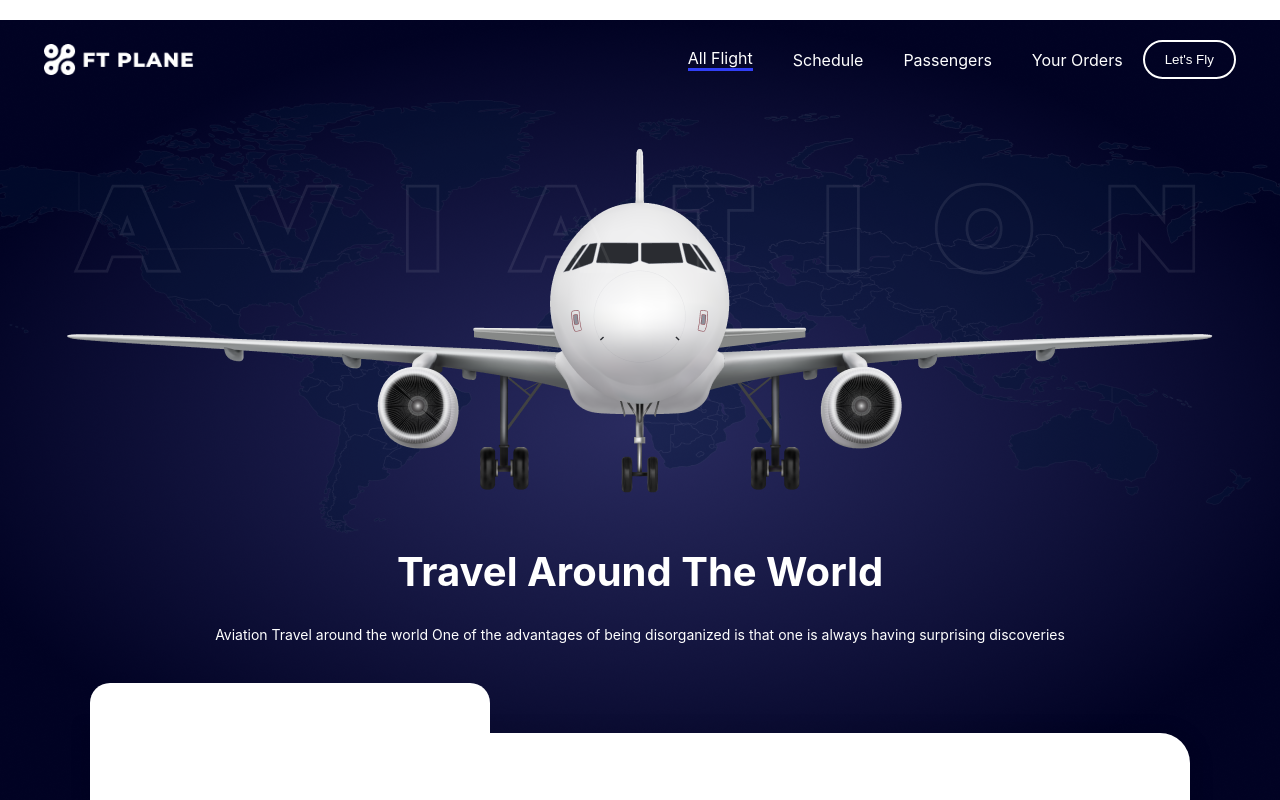
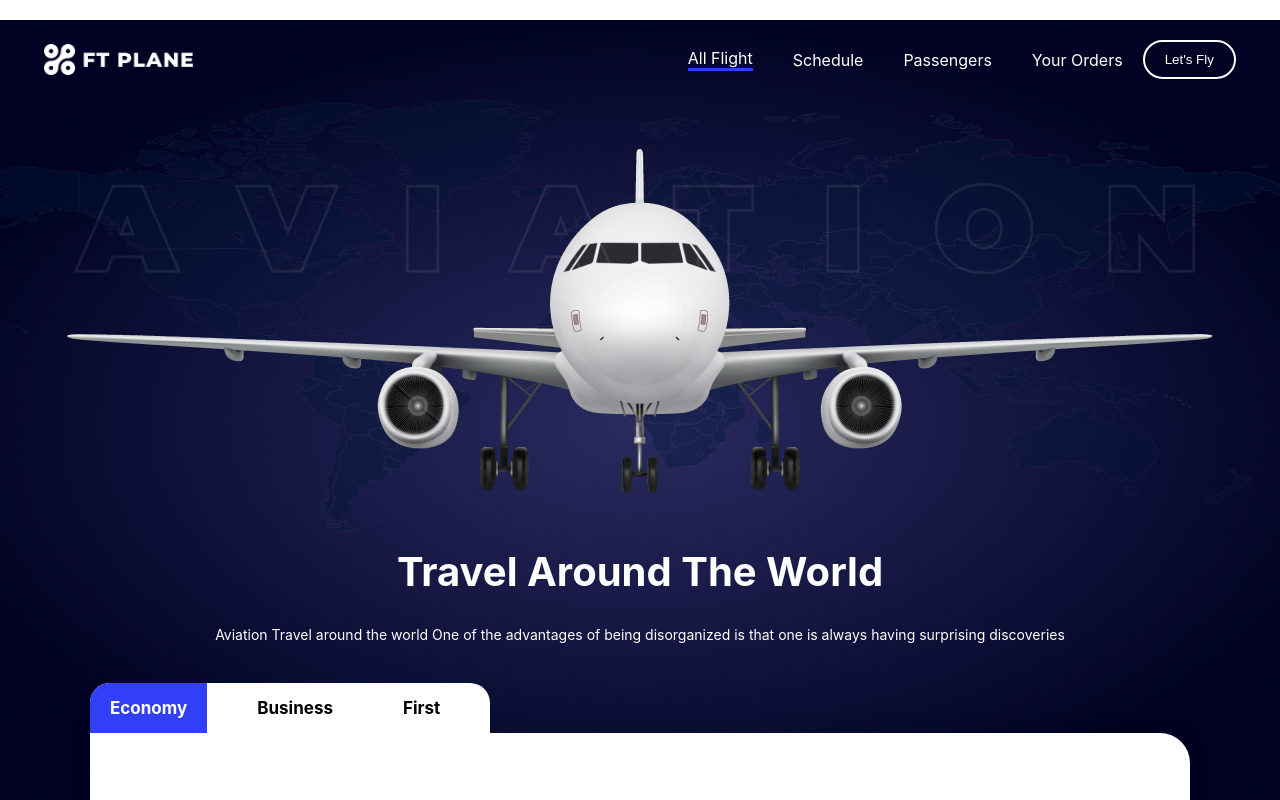
Before and after one commit to DevOlagboye/Aviation-Landpage, a React (Create React App) app: page / in a window 1280 px wide. Shown: the top 800 px of the page. Built offline with nearby package versions, Linux system fonts and the light colour scheme.

Commit message:
Still working on the Booking

```diff
--- a/src/Components/HeroPage/HeroPage.css
+++ b/src/Components/HeroPage/HeroPage.css
@@ -94,3 +94,28 @@
     position: absolute;
     top: -50px;
 }
+
+.booking-category-list {
+    display: flex;
+    justify-content: flex-start;
+}
+
+.booking-category-list h5 {
+    font-size: 17px;
+    margin-top: 15px;
+}
+
+.booking-category div {
+    margin: 0px 30px 0px 0px;
+}
+
+.booking-category div h5 {
+    padding: 0px 20px
+}
+
+.booking-category div.active {
+    background: #313FF7;
+    color: #FFF;
+    height: 50px;
+    border-top-left-radius: 20px;
+}
--- a/src/Components/HeroPage/HeroPage.jsx
+++ b/src/Components/HeroPage/HeroPage.jsx
@@ -24,7 +24,17 @@ const HeroPage = () => {
         </div>
         <div className='booking-container'>
             <div className='booking-category'>
-
+                <div className='booking-category-list'>
+                    <div className='active'>
+                        <h5>Economy</h5>
+                    </div>
+                    <div>
+                        <h5>Business</h5>
+                    </div>
+                    <div>
+                        <h5>First</h5>
+                    </div>
+                </div>
             </div>
         </div>
     </div>
```
